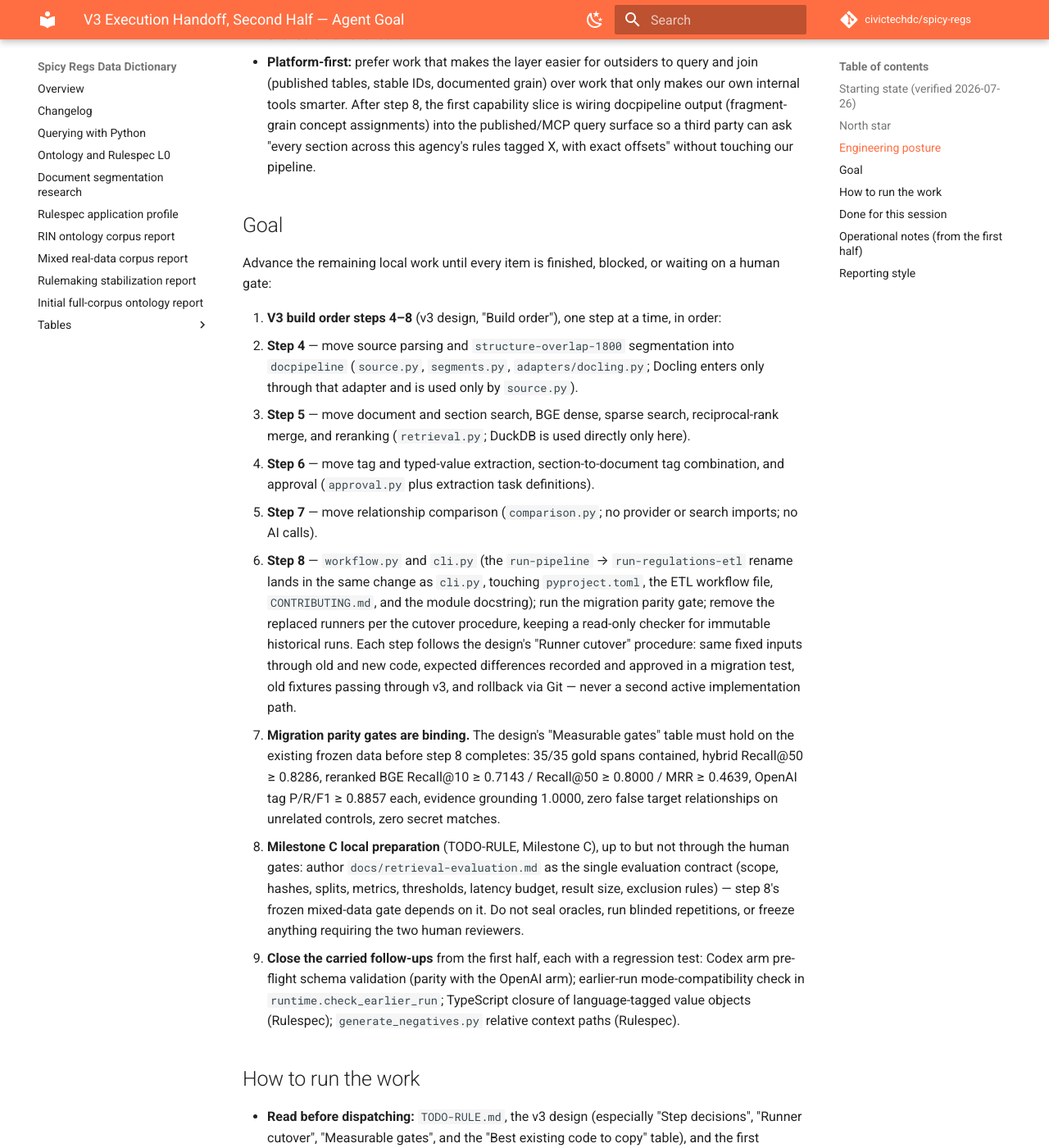
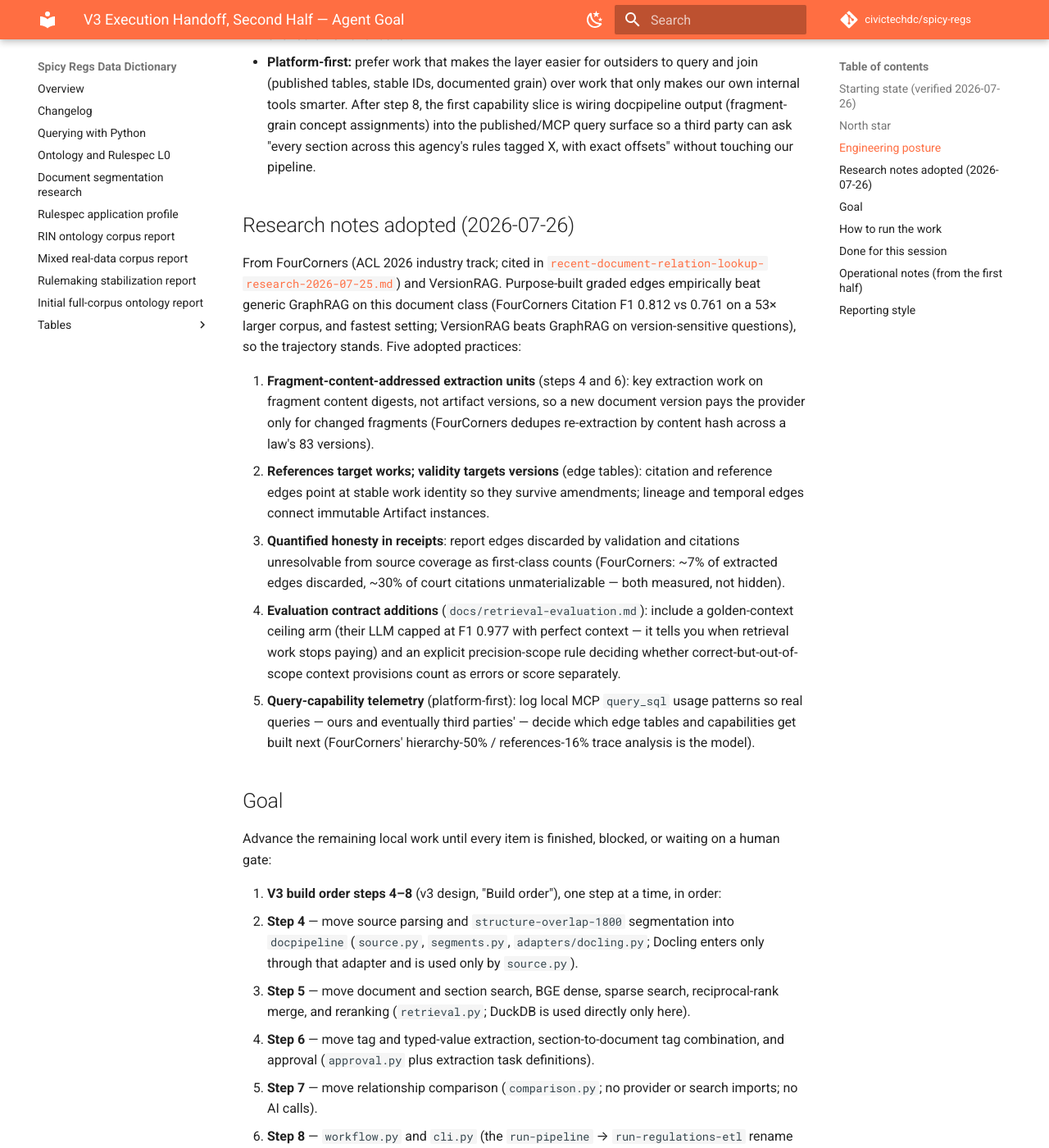
Before and after one commit to civictechdc/spicy-regs, an MkDocs documentation site: the page built from docs/superpowers/specs/2026-07-26-v3-second-half-handoff-agent-goal.md, in a window 1280 px wide and 1400 px high, scrolled down 2560 px. Shown: the whole window at 82% size. Built offline with MkDocs 1.6.1 and Material for MkDocs 9.7.7, drawn with Linux system fonts in a browser that asks for light colours; comment, search, counter and statistics services are not loaded.

Commit message:
docs: adopt five FourCorners/VersionRAG practices into the handoff
Fragment-content-addressed extraction units (pay only for changed
fragments across versions), references-target-works vs
validity-targets-versions edge convention, quantified
discard/unresolvable counts in receipts, a golden-context ceiling arm
and precision-scope rule for the evaluation contract, and local
query-capability telemetry to drive edge-table investment. Records the
empirical basis (purpose-built graded edges beat generic GraphRAG:
F1 0.812 vs 0.761 on a 53x larger corpus; VersionRAG beats GraphRAG on
version-sensitive questions).

Co-Authored-By: Claude Fable 5 <noreply@anthropic.com>
Claude-Session: https://claude.ai/code/session_01N6oHZVcNaoBtbqkHBNN2V4

```diff
--- a/docs/superpowers/specs/2026-07-26-v3-second-half-handoff-agent-goal.md
+++ b/docs/superpowers/specs/2026-07-26-v3-second-half-handoff-agent-goal.md
@@ -114,6 +114,42 @@ tiebreaker:
   (fragment-grain concept assignments) into the published/MCP query
   surface so a third party can ask "every section across this agency's
   rules tagged X, with exact offsets" without touching our pipeline.
+
+## Research notes adopted (2026-07-26)
+
+From FourCorners (ACL 2026 industry track; cited in
+[`recent-document-relation-lookup-research-2026-07-25.md`](../../evidence/recent-document-relation-lookup-research-2026-07-25.md))
+and VersionRAG. Purpose-built graded edges empirically beat generic
+GraphRAG on this document class (FourCorners Citation F1 0.812 vs 0.761
+on a 53× larger corpus, and fastest setting; VersionRAG beats GraphRAG
+on version-sensitive questions), so the trajectory stands. Five
+adopted practices:
+
+1. **Fragment-content-addressed extraction units** (steps 4 and 6):
+   key extraction work on fragment content digests, not artifact
+   versions, so a new document version pays the provider only for
+   changed fragments (FourCorners dedupes re-extraction by content
+   hash across a law's 83 versions).
+2. **References target works; validity targets versions** (edge
+   tables): citation and reference edges point at stable work identity
+   so they survive amendments; lineage and temporal edges connect
+   immutable Artifact instances.
+3. **Quantified honesty in receipts**: report edges discarded by
+   validation and citations unresolvable from source coverage as
+   first-class counts (FourCorners: ~7% of extracted edges discarded,
+   ~30% of court citations unmaterializable — both measured, not
+   hidden).
+4. **Evaluation contract additions** (`docs/retrieval-evaluation.md`):
+   include a golden-context ceiling arm (their LLM capped at F1 0.977
+   with perfect context — it tells you when retrieval work stops
+   paying) and an explicit precision-scope rule deciding whether
+   correct-but-out-of-scope context provisions count as errors or score
+   separately.
+5. **Query-capability telemetry** (platform-first): log local MCP
+   `query_sql` usage patterns so real queries — ours and eventually
+   third parties' — decide which edge tables and capabilities get
+   built next (FourCorners' hierarchy-50% / references-16% trace
+   analysis is the model).
 
 ## Goal
 
```
